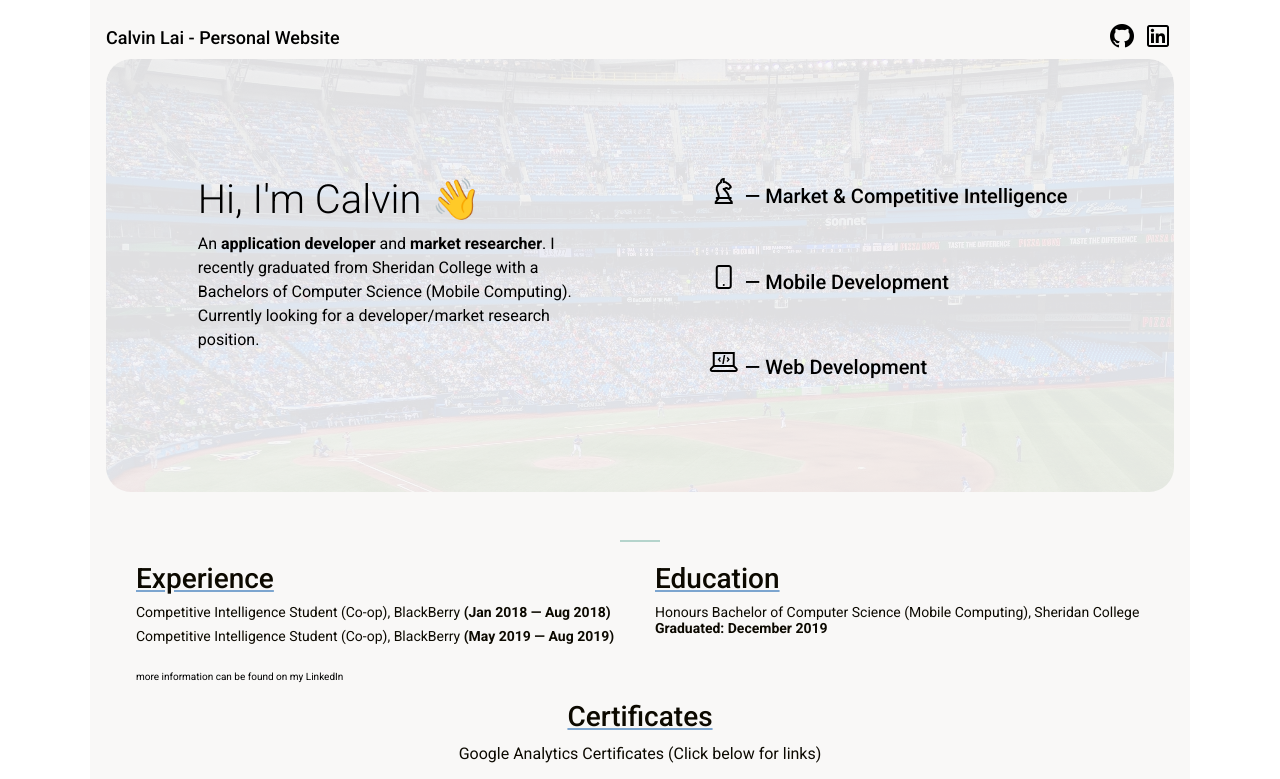
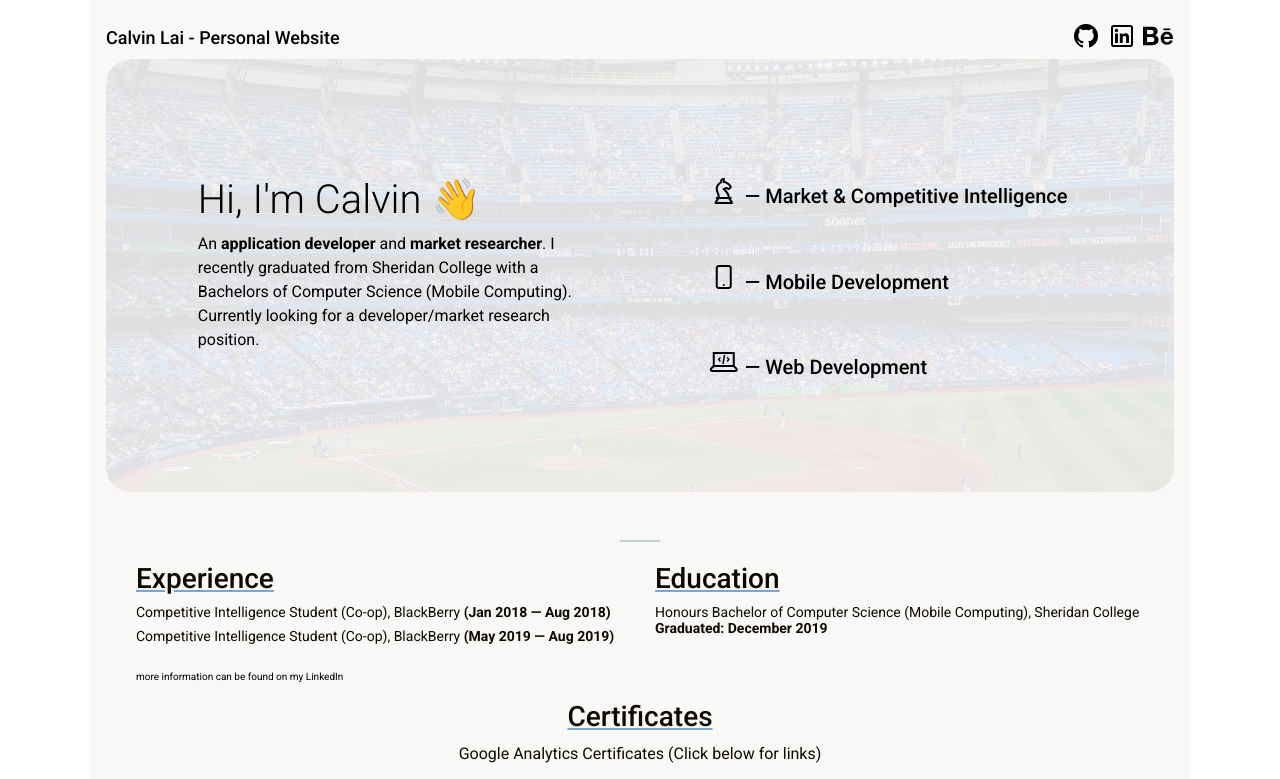
Before and after one commit to Ceelai/Ceelai.github.io, a plain HTML site: page index.html in a window 1280 px wide. Shown: the top 779 px of the page. Drawn offline with nearby package versions, Linux system fonts and the light colour scheme; files whose address does not match are found by name.

Commit message:
Added Behance Link

```diff
--- a/index.html
+++ b/index.html
@@ -38,6 +38,8 @@
                             style="font-size: 32px; line-height: .8;"></i></a>
                     <a id="work-links" class="btn ml-auto" href="https://www.linkedin.com/in/ceelai/"><i
                             class="lab la-linkedin" style="font-size: 32px; line-height: .8;"></i></a>
+                    <a id="work-links" class="btn ml-auto" href="https://www.behance.net/Ceelai"><i
+                            class="lab la-behance" style="font-size: 32px; line-height: .8;"></i></a>
                 </nav>
             </div>
 
@@ -95,7 +97,7 @@
                         <h3 id="title-area" class="text-center">Certificates</h3>
                         <p class="text-center">Google Analytics Certificates (Click below for links)</p>
                         <div class="d-flex">
-                            <ul  class="text-left mx-auto">
+                            <ul class="text-left mx-auto">
                                 <li><a id="cert-link" href="certs/GoogleAnalyticsforBeginnersCertificate.pdf">Google
                                         Analytics for
                                         Beginners</a></li>
@@ -166,7 +168,8 @@
                             <div class="card-body text-left">
                                 <h5 class="card-title">Personal Website Rework</h5>
                                 <p class="card-text">Personal Project</p>
-                                <p class="card-text"><b>Goal:</b> Update existing website to feature a more minimal method of displaying my achievements and projects.</p>
+                                <p class="card-text"><b>Goal:</b> Update existing website to feature a more minimal
+                                    method of displaying my achievements and projects.</p>
                                 <p class="card-text">Technologies: BootStrap 4, HTML & CSS, JavaScript</p>
                                 <a href="oldportfolio.html" class="btn btn-primary proj-link">Previous Website</a>
                             </div>
@@ -177,7 +180,8 @@
                             <div class="card-body text-left">
                                 <h5 class="card-title">BRU Resto UI/UX Project</h5>
                                 <p class="card-text">Academic Project</p>
-                                <p class="card-text">An iOS app that allows users to view a restaurants beverage selection. A project during my HCI and Software Engineering courses.</p>
+                                <p class="card-text">An iOS app that allows users to view a restaurants beverage
+                                    selection. A project during my HCI and Software Engineering courses.</p>
                                 <p class="card-text">Technologies: Swift, FireBase, Figma</p>
                                 <a href="https://www.figma.com/proto/eXkWiLR49BG8AbER4v3iD5sr/HCI-Project?node-id=0%3A1&scaling=scale-down"
                                     class="btn btn-primary proj-link">Figma UI Demo</a>
@@ -190,7 +194,7 @@
         <footer class="fade-in">
             <div id="foot" class="text-center">
                 <div class="col pt-3">
-                        <p>Created by Calvin Lai — 2020.</p>
+                    <p>Created by Calvin Lai — 2020.</p>
                 </div>
             </div>
         </footer>
```
